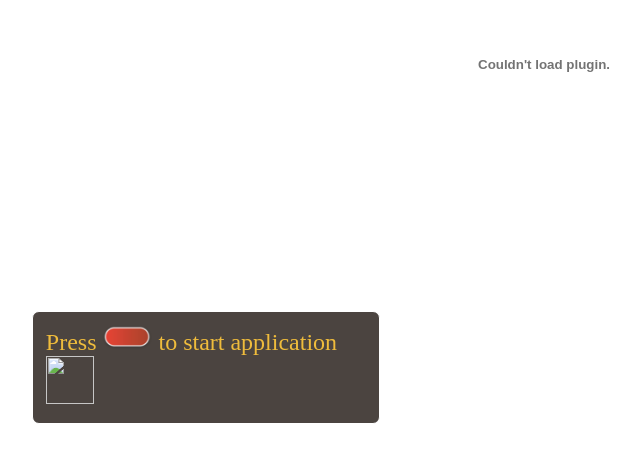
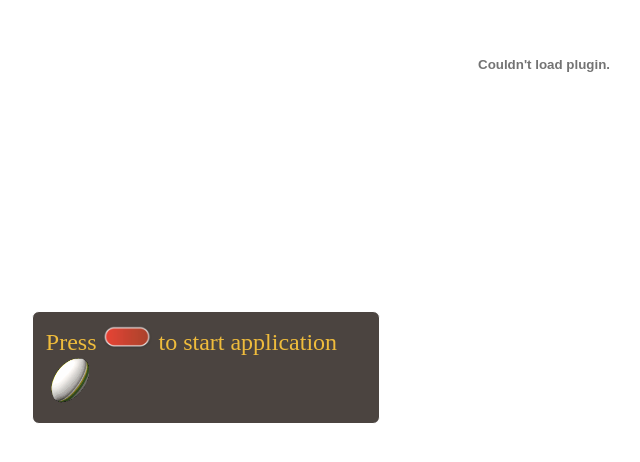
Before and after one commit to marcossegovia/televisionapp, a plain HTML site: page index.html in a window 1280 px wide. Shown: the part 296-758 px from the top of the page, without its empty margins (96-736 px from the left). Drawn offline with nearby package versions, Linux system fonts and the light colour scheme.

```diff
--- a/index.html
+++ b/index.html
@@ -25,7 +25,7 @@
     <!-- place your code here -->
     <div id="safe-area">
 
-	  <div id="button-message">Press <img id="red-button" src="assets/bt_red.png" /> to start application <img src="rugby_ball.gif" style="width:48px;height:48px"></div>
+	  <div id="button-message">Press <img id="red-button" src="assets/bt_red.png" /> to start application <img src="../assets/rugby_ball.gif" style="width:48px;height:48px"></div>
 
 
     </div>
```
